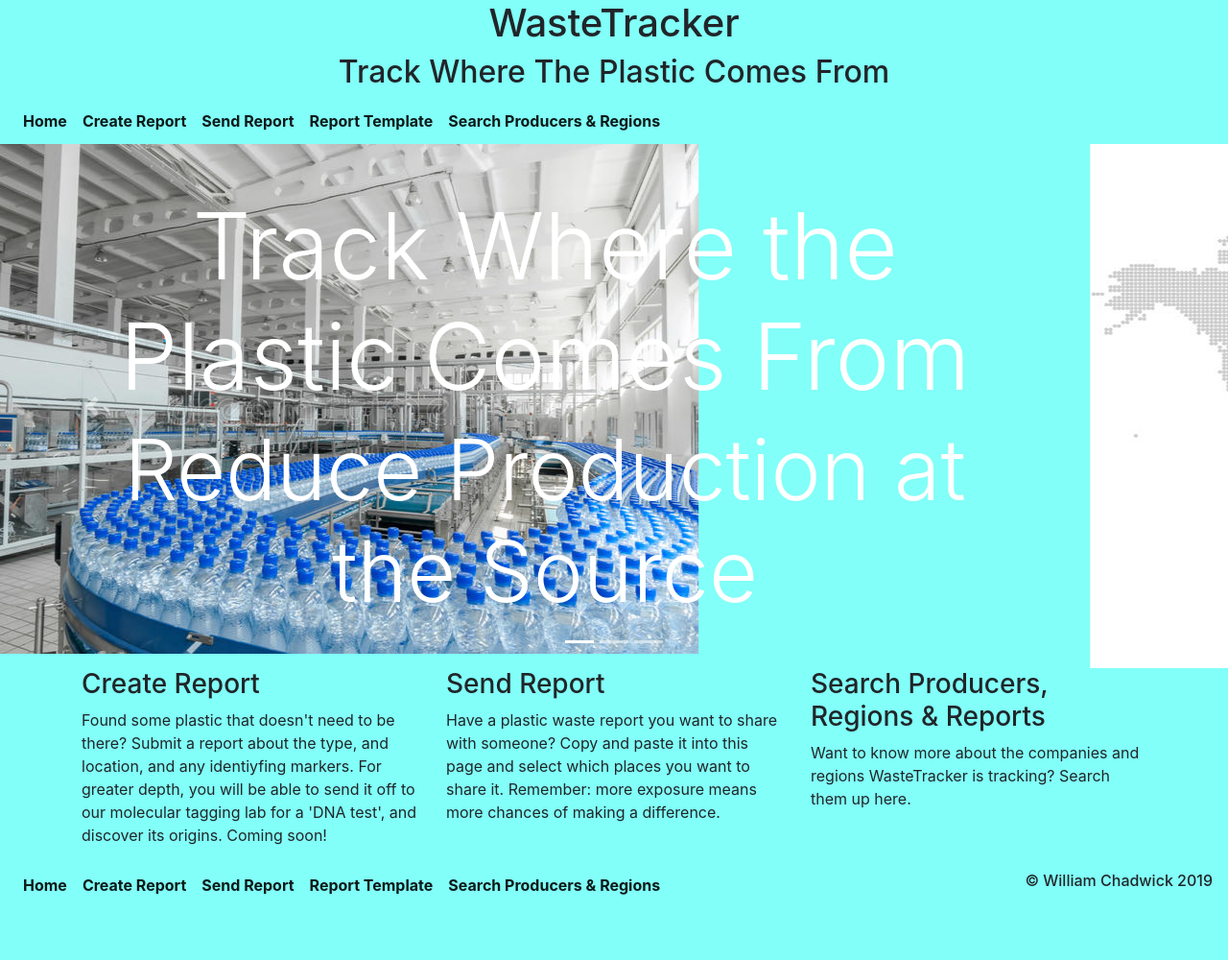
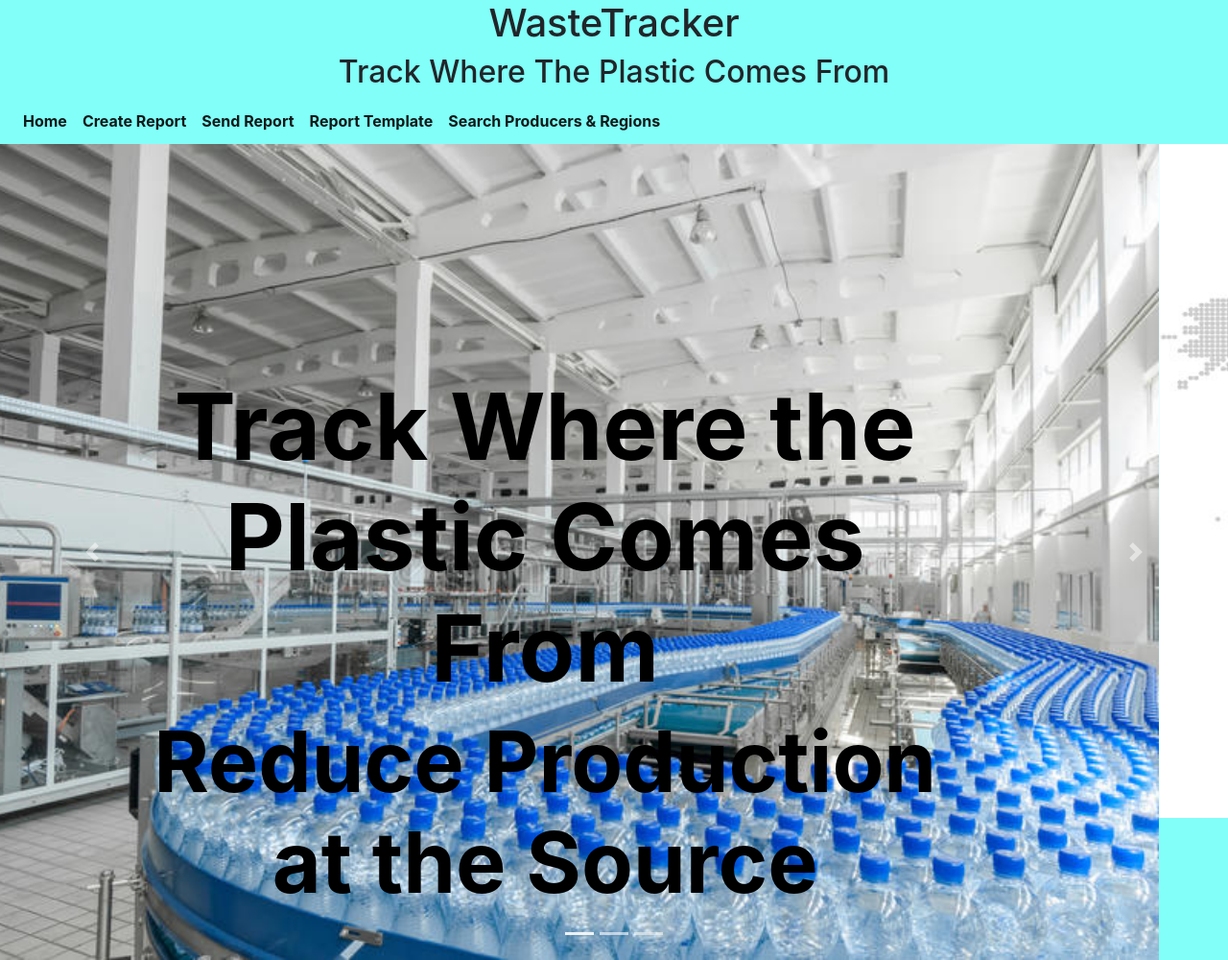
Before and after one commit to teknofage/Capstone---WasteTracker, a plain HTML site: page index.html in a window 1280 px wide. Shown: the top 1000 px of the page at 96% size. Before the commit the page ends 946 px from the top, so only its background shows below. Drawn offline with nearby package versions, Linux system fonts and the light colour scheme.

Commit message:
carousel working better

```diff
--- a/index.html
+++ b/index.html
@@ -34,7 +34,7 @@
 
 <!-- HERO -->
 <div class="bd-example">
-        <div style="" id="carouselExampleCaptions" class="carousel slide" data-ride="carousel">
+        <div id="carouselExampleCaptions" class="carousel slide" data-ride="carousel">
           <ol class="carousel-indicators">
             <li data-target="#carouselExampleCaptions" data-slide-to="0" class="active"></li>
             <li data-target="#carouselExampleCaptions" data-slide-to="1"></li>
@@ -45,27 +45,27 @@
 
 
             <div class="carousel-item active img-fluid">
-                <img src="production-plastic-bottles-factory-conveyor-belt-80174826.jpg" class="img-fluid" alt="Responsive image">
+                <img src="production-plastic-bottles-factory-conveyor-belt-80174826.jpg" class="img-fluid" alt="Responsive image" width="100%">
                 <div class="carousel-caption d-none d-md-block">
-                <h1 class="display-1">Track Where the Plastic Comes From</h1>
-                <h2 class="display-2">Reduce Production at the Source</h2>
+                <h1 class="display-1 heading-font">Track Where the Plastic Comes From</h1>
+                <h2 class="display-2 heading-font">Reduce Production at the Source</h2></div>
 
             </div>
 
 
             <div class="carousel-item">
-              <img src="European_infographic5.jpg" class="img-fluid" alt="Responsive image">
+              <img src="European_infographic5.jpg" class="img-fluid" alt="Responsive image" width="100%">
               <div class="carousel-caption d-none d-md-block">
-                    <h1 class="display-1">Current Data on Plastic Producers and Regions</h1>
-                    <h2 class="display-2">Hold Plastic Producers Accountable</h2>
+                    <h1 class="display-1 heading-font">Current Data on Plastic Producers and Regions</h1>
+
               </div>
             </div>
 
             <div class="carousel-item">
-              <img src="..." class="d-block w-100" alt="...">
+              <img src="Plastics_graph_3_sector.png" class="img-fluid" alt="Responsive image" width="100%">
               <div class="carousel-caption d-none d-md-block">
-                <h5>Third slide label</h5>
-                <p>Praesent commodo cursus magna, vel scelerisque nisl consectetur.</p>
+                    <h1 class="display-1 heading-font">Hold Plastic Producers Accountable</h1>
+                    <h2 class="display-2 heading-font">You Can Make A Difference</h2>
               </div>
             </div>
           </div>
@@ -93,7 +93,7 @@
 
 <!-- CALL TO ACTION -->
 <!-- Choose whether you want to search info about a company, add more updates, or generate an open letter/petition -->
-    <div class="container">
+    <div class="container-2">
         <div class="row" style="display:flex;flex-direction:row;">
             <div class="col-sm-4">
                 <h3>Create Report</h3>
--- a/styles.css
+++ b/styles.css
@@ -12,9 +12,21 @@ body {
 a.nav-item.nav-link {
     display: inline-block;
     padding: 0.25em 0.5em;
+    text: center-text !important;
 }
 
-carousel-item {
+.carousel-caption {
 
 
 }
+
+.heading-font {
+    color: black !important;
+    text-shadow: darkolivegreen !important;
+    font-weight: bolder;
+    max-height: auto;
+}
+
+.container-2 {
+    padding: 0.25em
+}
```
